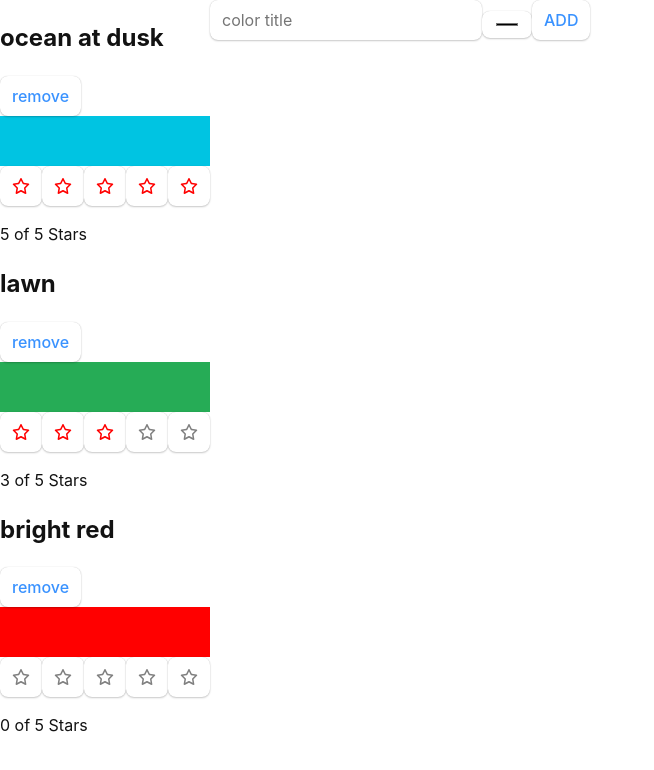
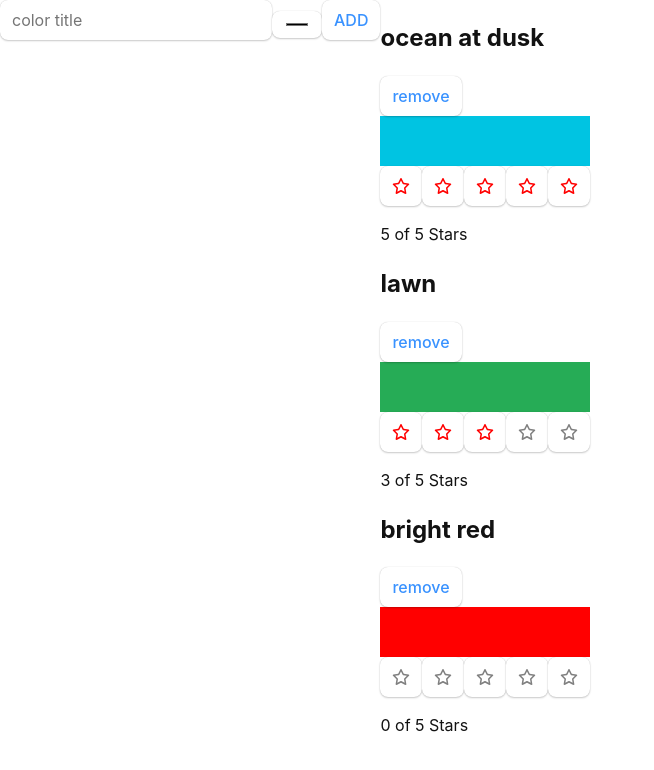
Before and after one commit to MofuMofu2/react-sandbox, a React (Create React App) app: page / in a window 1280 px wide. Shown: the top 770 px of the page, without its empty margins (0-654 px from the left). Built offline with nearby package versions, Linux system fonts and the light colour scheme.

Commit message:
feature: 必須項目を入力してADDボタンをクリックすると色のリストが追加される

```diff
--- a/src/routes/root.tsx
+++ b/src/routes/root.tsx
@@ -2,6 +2,8 @@ import React, { useState } from "react";
 import colorData from "../assets/color-data.json";
 import ColorList from "../component/ColorList";
 import AddColorForm from "../component/AddColorForm";
+import { v4 } from "uuid";
+
 export default function Root() {
   const [colors, setColors] = useState(colorData);
 
@@ -12,8 +14,13 @@ export default function Root() {
 
   return (
     <>
+      <AddColorForm
+        onNewColor={(title, color) => {
+          const newColors = [...colors, { id: v4(), rating: 0, title, color }];
+          setColors(newColors);
+        }}
+      />
       <ColorList colors={colors} onRemoveColor={removeColor} />
-      <AddColorForm onNewColor={(title, color) => console.log(title, color)} />
     </>
   );
 }
```
Also changed, not shown: 2 other files (tests, documents, lock files or other folders).
